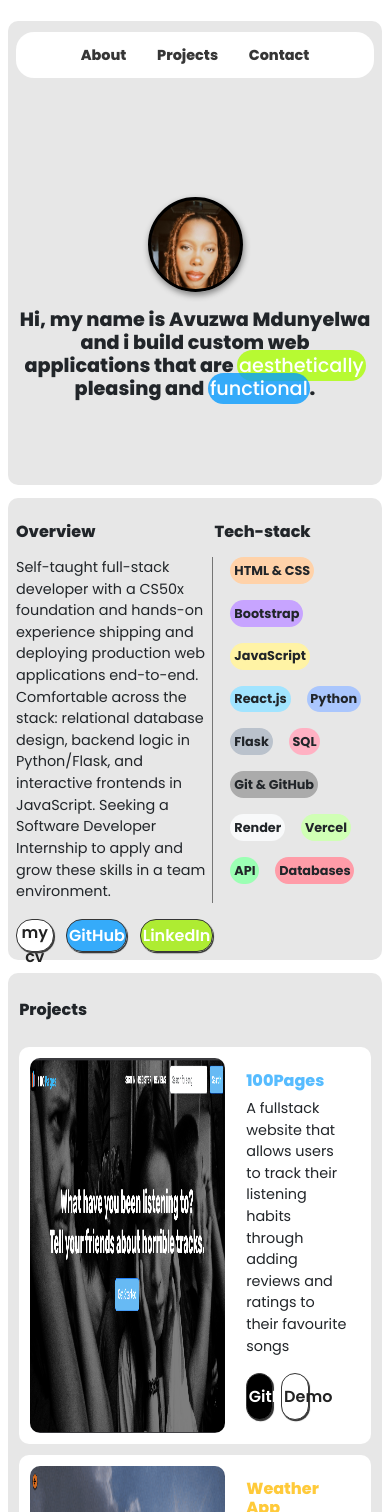
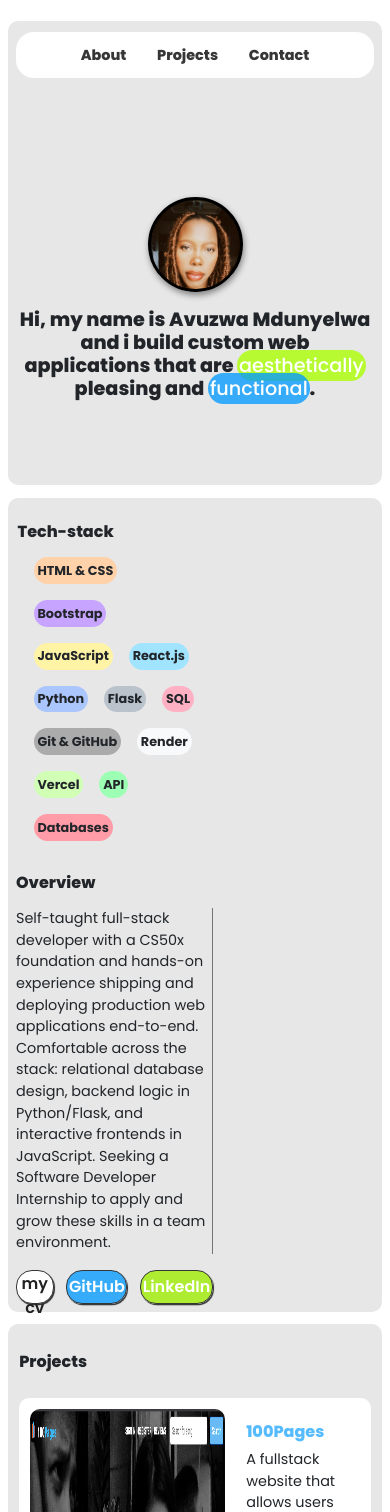
Before and after one commit to AvuMdunyelwa/my-portfolio-app, a React (Vite) app: page / in a window 390 px wide. Shown: the top 1512 px of the page. Built offline with nearby package versions, Linux system fonts and the light colour scheme.

Commit message:
add resposiveness

```diff
--- a/src/App.css
+++ b/src/App.css
@@ -167,6 +167,22 @@ section {
         }
     }
 
+    .intro-2 {
+        flex-direction: column-reverse;
+
+        .overview {
+            width: 100%;
+
+            p {
+                border: none;
+            }
+        }
+
+        .tech-stack {
+            width: 100%;
+        }
+    }
+
     .overview, .tech-stack {
         width: 100%;
     }
```
